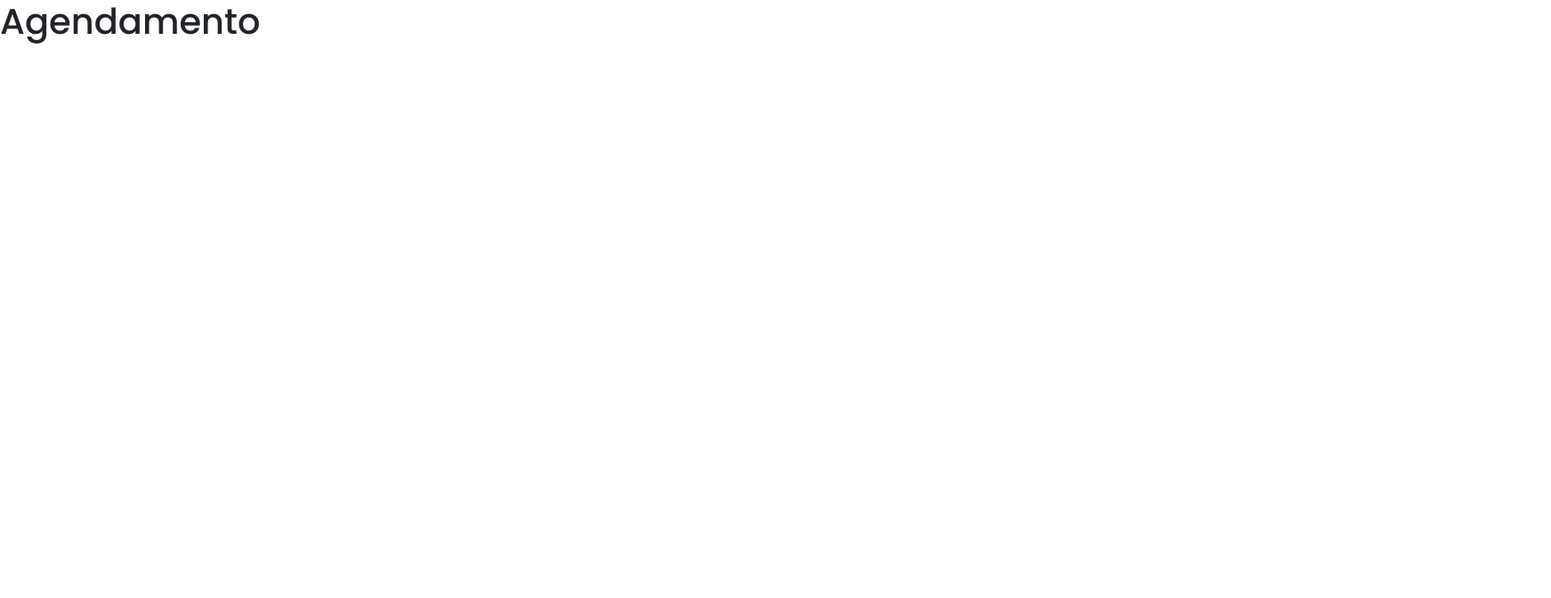
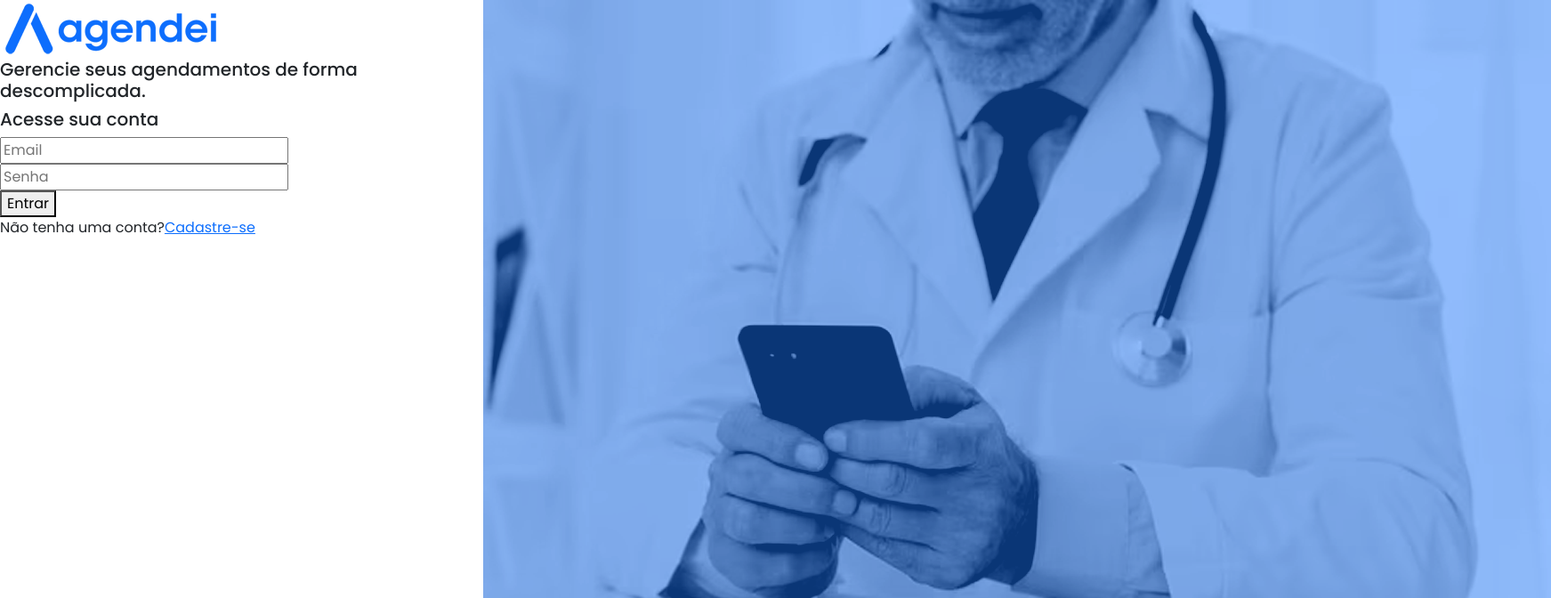
Before and after one commit to yckro/agendei-web, a React (Vite) app in the folder agendei-web/: page / in a window 1280 px wide. Shown: the top 672 px of the page at 89% size, 1743 px wide, since content can reach past the window. Built offline with nearby package versions, Linux system fonts and the light colour scheme.

Commit message:
add page of login

```diff
--- a/agendei-web/src/main.jsx
+++ b/agendei-web/src/main.jsx
@@ -6,5 +6,5 @@ import "./styles/global.css";
 
 
 ReactDOM.createRoot(document.getElementById("root")).render(
-        <Appointments />
+        <Login />
 );
--- a/agendei-web/src/pages/login/login.jsx
+++ b/agendei-web/src/pages/login/login.jsx
@@ -1,9 +1,37 @@
 import "./login.css"
+import logo from "../../assets/logo.png"
+import fundo from "../../assets/fundo.png"
 
-function Login(){
-    return <>
-        <h1>Login</h1>
-    </>
+function Login() {
+    return <div className="row">
+        <div className="col-sm-5 d-flex">
+            <form >
+                <img src={logo} />
+                <h5>Gerencie seus agendamentos de forma descomplicada.</h5>
+                <h5>Acesse sua conta </h5>
+
+                <div>
+                    <input type="email" placeholder="Email" />
+                </div>
+                <div>
+                    <input type="password" placeholder="Senha" />
+                </div>
+                <div>
+                    <button type="submit">Entrar</button>
+                </div>
+
+                <div>
+                    <span>Não tenha uma conta?</span>
+                    <a href="/register">Cadastre-se</a>
+                </div>
+            </form>
+        </div>
+
+        <div className="col-sm-7">
+            <img src={fundo}/>
+        </div>
+
+    </div>
 }
 
 export default Login;
```
